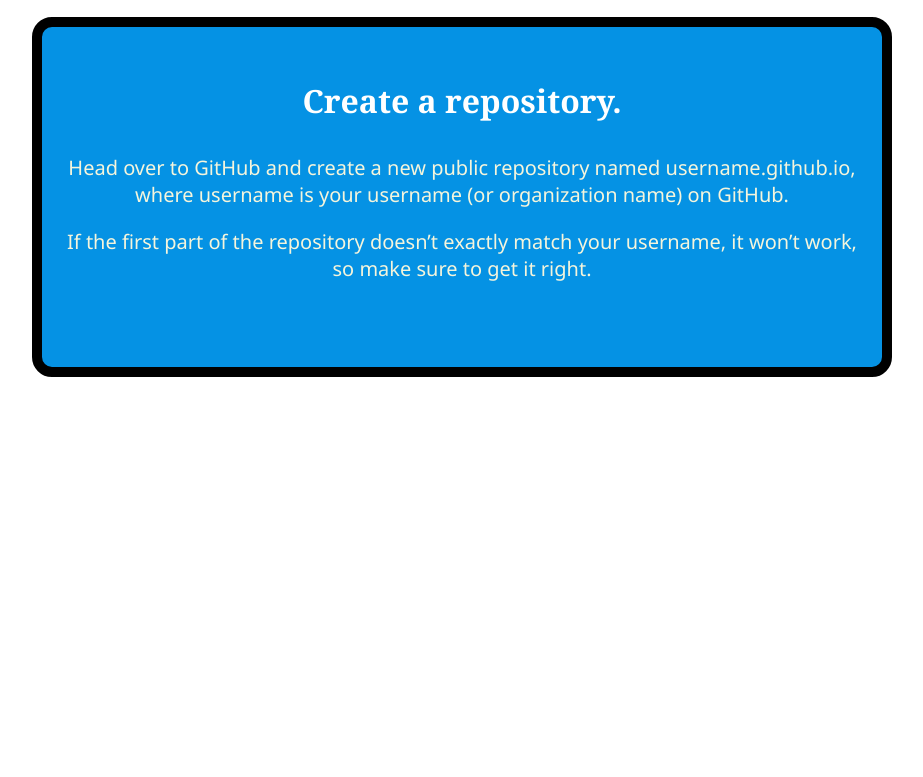
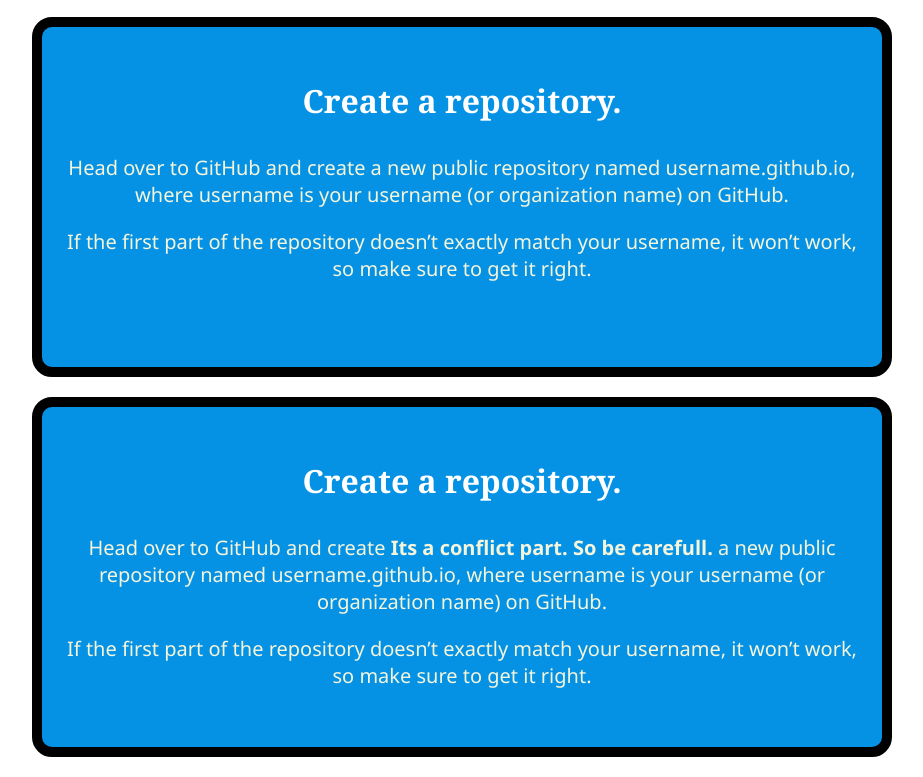
Before and after one commit to kalam409/m1-m3--git-, a plain HTML site: page index.html in a window 1280 px wide. Shown: the part 1081-1858 px from the top of the page, without its empty margins (276-1199 px from the left). Before the commit the page ends 1478 px from the top, so only its background shows below. Drawn offline with Linux system fonts and the light colour scheme.

Commit message:
conflict-part

```diff
--- a/index.html
+++ b/index.html
@@ -27,5 +27,10 @@
         <p id="over">Head over to GitHub and create a new public repository named username.github.io, where username is your username (or organization name) on GitHub.</p>
         <p id="the-first">If the first part of the repository doesn’t exactly match your username, it won’t work, so make sure to get it right.</p>
     </div>
+    <div class="repo3">
+        <h3 id="repo-title">Create a repository.</h3>
+        <p id="over">Head over to GitHub and create <strong>Its a conflict part. So be carefull.</strong> a new public repository named username.github.io, where username is your username (or organization name) on GitHub.</p>
+        <p id="the-first">If the first part of the repository doesn’t exactly match your username, it won’t work, so make sure to get it right.</p>
+    </div>
 </body>
 </html>
```
